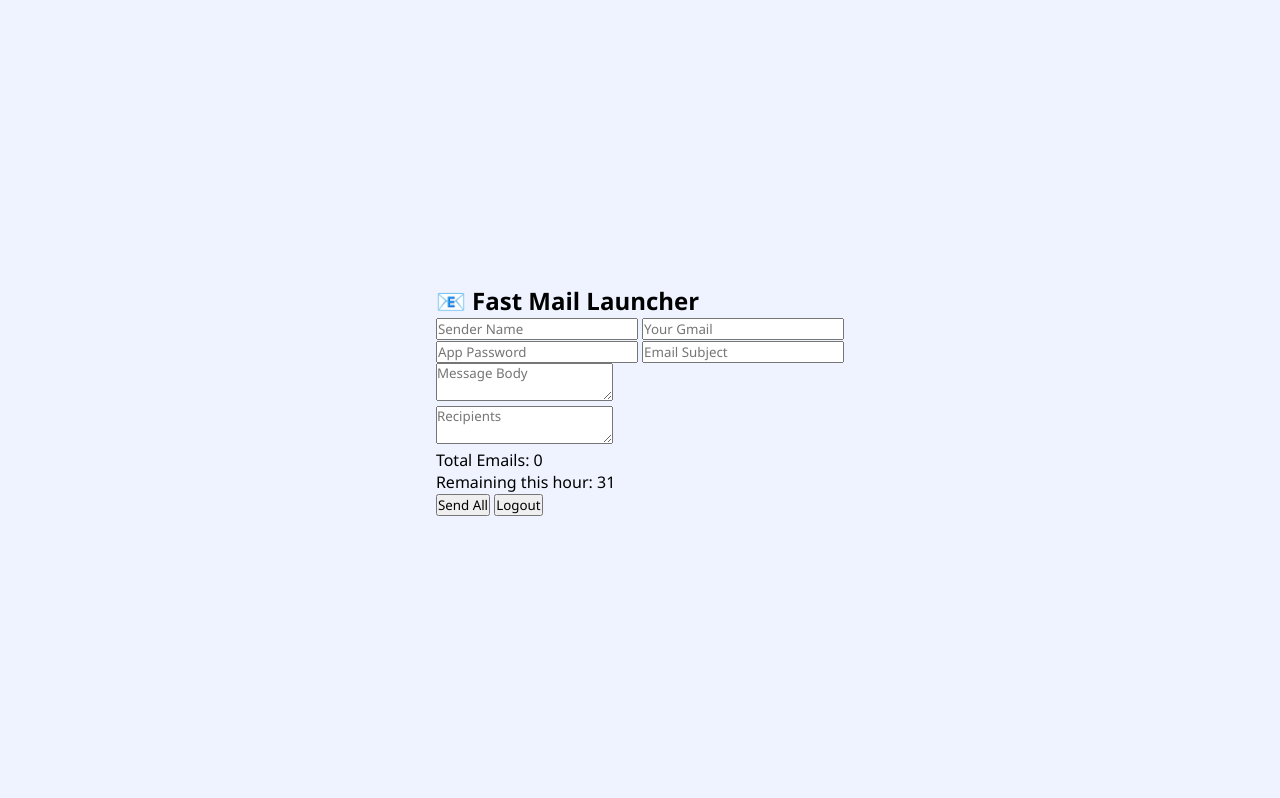
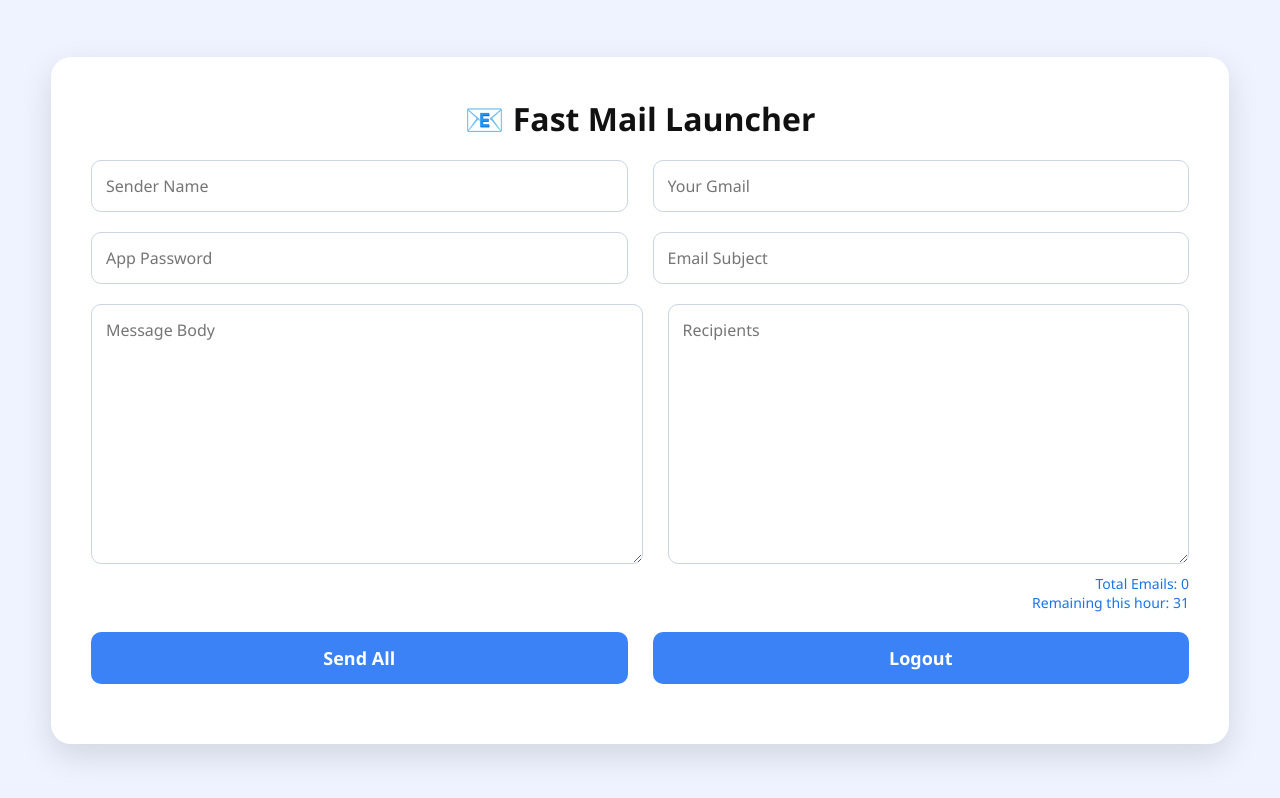
Before and after one commit to email-maker/nikki-pooja-i10-car, a website: page public/launcher.html in a window 1280 px wide. Drawn offline with Linux system fonts and the light colour scheme.

Commit message:
Update style.css

```diff
--- a/public/style.css
+++ b/public/style.css
@@ -1,4 +1,9 @@
-*{margin:0;padding:0;box-sizing:border-box;font-family:"Segoe UI",sans-serif;}
+*{
+  margin:0;
+  padding:0;
+  box-sizing:border-box;
+  font-family:"Segoe UI", sans-serif;
+}
 
 body{
   display:flex;
@@ -9,6 +14,7 @@
   padding:20px;
 }
 
+/* LOGIN PAGE */
 .login-card{
   background:#fff;
   padding:35px;
@@ -17,3 +23,115 @@
   text-align:center;
   box-shadow:0 10px 30px rgba(0,0,0,0.12);
 }
+
+.login-logo{
+  font-size:48px;
+  margin-bottom:10px;
+}
+
+.login-card input{
+  width:100%;
+  padding:12px;
+  border-radius:8px;
+  border:1px solid #cbd5e1;
+  margin:8px 0;
+}
+
+.login-card button{
+  width:100%;
+  padding:12px;
+  background:#3b82f6;
+  color:#fff;
+  border:none;
+  border-radius:8px;
+  cursor:pointer;
+}
+
+#loginStatus{
+  color:#ef4444;
+  margin-top:8px;
+}
+
+
+/* MAIN LANDSCAPE PANEL */
+.container{
+  background:#fff;
+  padding:40px;
+  border-radius:20px;
+  width:1250px; /* WIDER LIKE YOU WANT */
+  max-width:95%;
+  box-shadow:0 12px 32px rgba(0,0,0,0.12);
+}
+
+.container h2{
+  text-align:center;
+  margin-bottom:20px;
+  font-size:32px;
+  color:#111;
+}
+
+/* ROW SPACING */
+.row{
+  display:flex;
+  gap:25px;       /* more spacing */
+  margin-bottom:20px;
+}
+
+/* INPUTS & BOXES */
+.row input,
+.row textarea,
+.row button{
+  flex:1;
+  padding:14px;
+  border-radius:10px;
+  border:1px solid #cbd5e1;
+  font-size:16px;
+}
+
+/* LANDSCAPE SIDE BY SIDE */
+.landscape-row{
+  align-items:flex-start;
+}
+
+/* MESSAGE BOX BIGGER */
+.bigbox{
+  min-height:260px;   /* earlier small -> now bigger */
+  resize:vertical;
+}
+
+/* RIGHT SIDE RECIPIENT SECTION */
+.recipient-box{
+  flex:1;
+  display:flex;
+  flex-direction:column;
+}
+
+/* INFO TEXT */
+.small-info{
+  margin-top:10px;
+  text-align:right;
+  font-size:14px;
+  color:#1a73e8;
+}
+
+/* BUTTONS */
+.row button{
+  background:#3b82f6;
+  color:#fff;
+  border:none;
+  border-radius:10px;
+  font-size:18px;
+  font-weight:600;
+  cursor:pointer;
+}
+
+.row button:hover{
+  background:#2563eb;
+}
+
+/* STATUS TEXT */
+#statusMessage{
+  text-align:center;
+  margin-top:5px;
+  color:#ef4444;
+}
```
